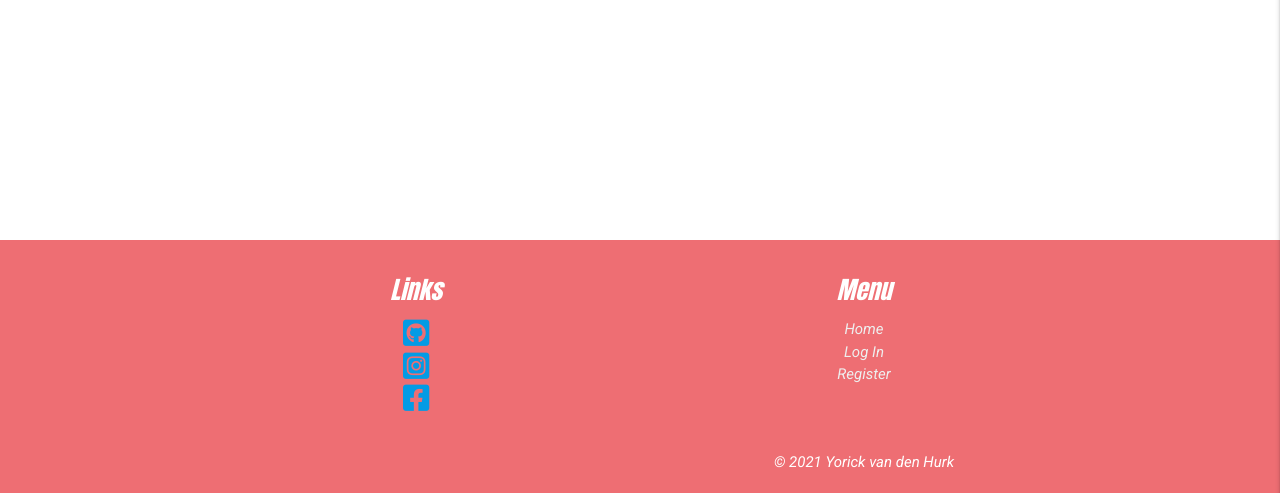
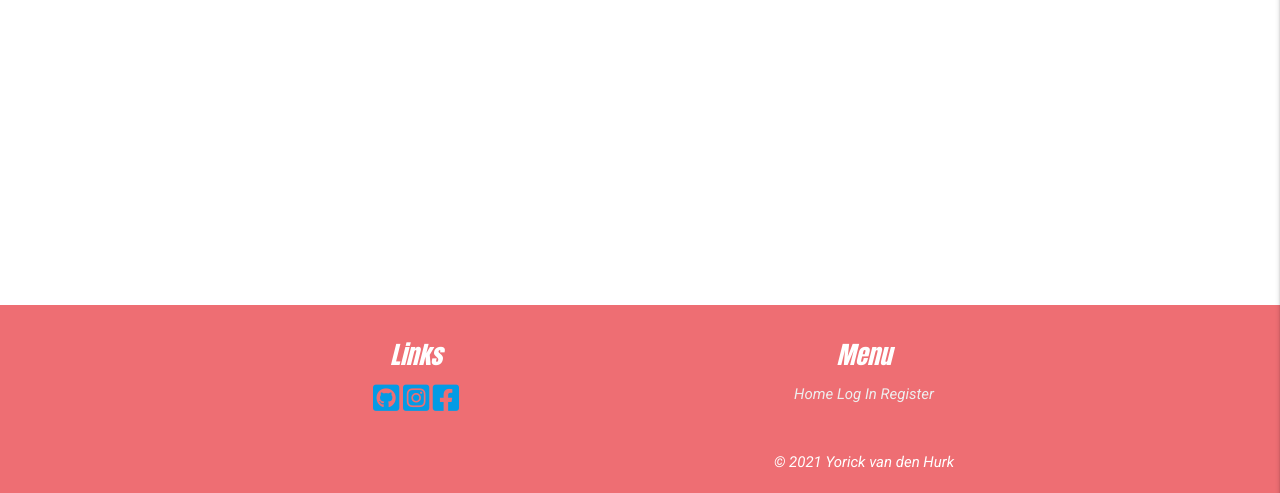
Before and after one commit to nowane/eatspiration, a Flask app: page / in a window 1280 px wide. Shown: the part 307-800 px from the top of the page. Run offline with Flask 2, Linux system fonts and the light colour scheme; data that the repository does not hold is empty; some libraries are stand-ins or nearby versions.

Commit message:
Display footer items horizontally

```diff
--- a/static/css/style.css
+++ b/static/css/style.css
@@ -13,3 +13,13 @@ body h1, h2, h3, h4, h5, h6 {
     bottom: 0;
     width: 100%;
 }
+
+/* Footer styling */
+
+.footer-links li {
+    display: inline-block;
+}
+
+.footer-menu li {
+    display: inline-block;
+}
--- a/templates/base.html
+++ b/templates/base.html
@@ -80,7 +80,7 @@
                     </ul>
 
                 </div>
-                <div class="col s12 m6">
+                <div class="col s12 m6 footer-menu">
                     <h5 class="white-text">Menu</h5>
                     <ul>
                         <li><a class="grey-text text-lighten-3" href="#!">Home</a></li>
```
